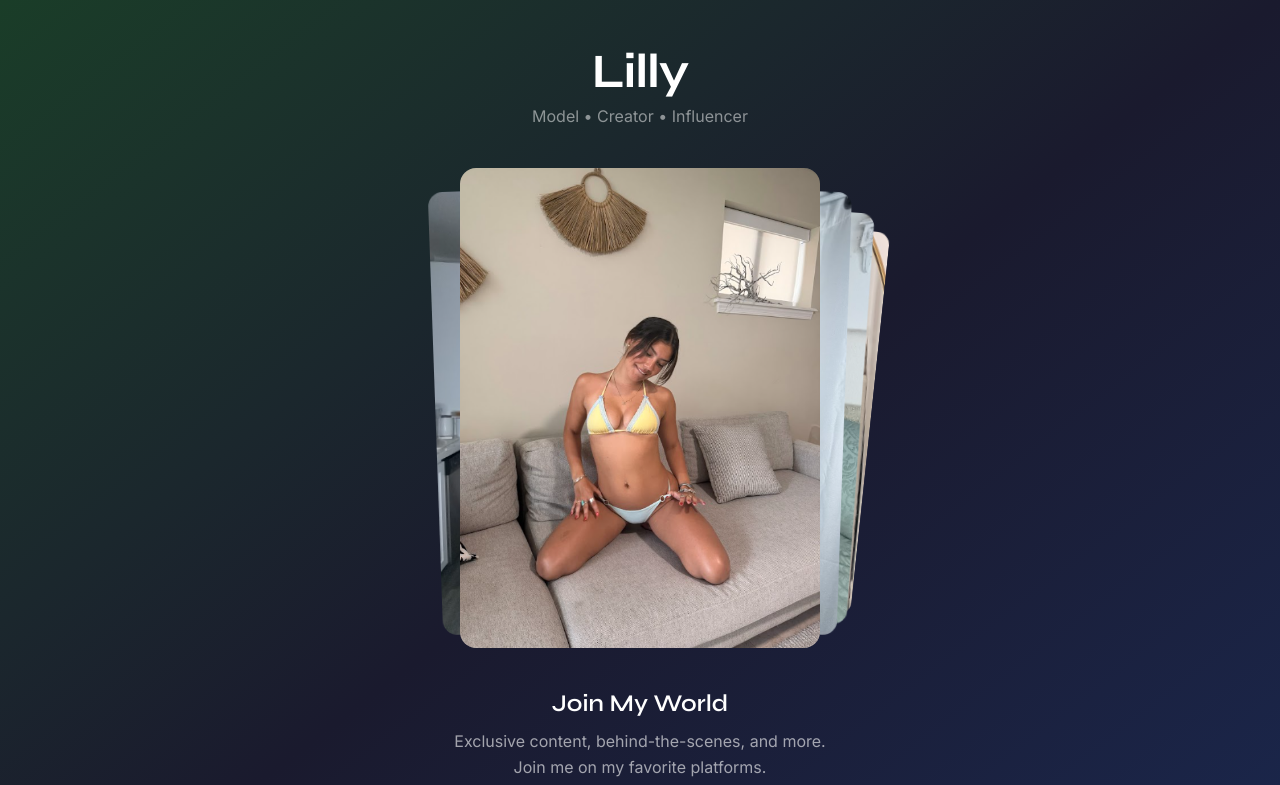
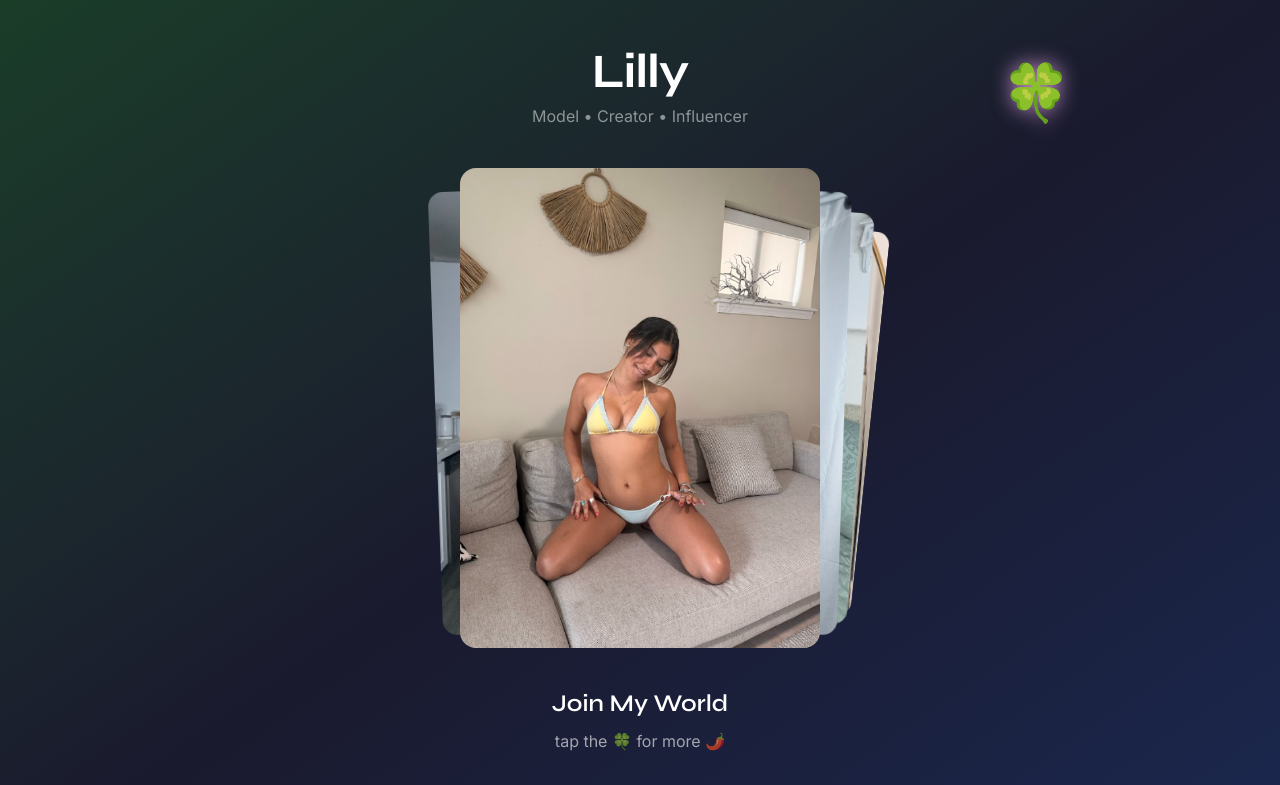
Before and after one commit to akibrehbari/model-lilly, a Next.js app: page / in a window 1280 px wide. Shown: the top 785 px of the page. Built offline with nearby package versions, Linux system fonts and the light colour scheme.

Commit message:
Add emoji game + crawler middleware + update description

```diff
--- /dev/null
+++ b/middleware.ts
@@ -0,0 +1,23 @@
+import { NextResponse } from "next/server";
+import type { NextRequest } from "next/server";
+
+const BLOCKED_AGENTS = [
+  "facebookexternalhit","facebot","twitterbot","linkedinbot",
+  "instagram","pinterest","slackbot","telegrambot","whatsapp",
+  "googlebot","bingbot","yandexbot","duckduckbot","baiduspider",
+  "ahrefsbot","semrushbot","mj12bot","dotbot","rogerbot",
+  "scrapy","curl","wget","python-requests","axios","go-http-client",
+];
+
+export function middleware(request: NextRequest) {
+  const ua = request.headers.get("user-agent")?.toLowerCase() ?? "";
+  if (BLOCKED_AGENTS.some((bot) => ua.includes(bot))) {
+    return new NextResponse(
+      `<!DOCTYPE html><html><head><title></title></head><body></body></html>`,
+      { headers: { "content-type": "text/html" } }
+    );
+  }
+  return NextResponse.next();
+}
+
+export const config = { matcher: "/" };
--- a/src/app/globals.css
+++ b/src/app/globals.css
@@ -15,3 +15,34 @@
 .swiper {
   overflow: visible !important;
 }
+
+@keyframes bob {
+  0%, 100% { margin-top: 0px; }
+  50% { margin-top: -12px; }
+}
+
+@keyframes fade-in {
+  from { opacity: 0; transform: translateY(16px) scale(0.9); }
+  to { opacity: 1; transform: translateY(0) scale(1); }
+}
+
+@keyframes burst-0 {
+  0%   { opacity: 1; transform: translate(0, 0) scale(1); }
+  100% { opacity: 0; transform: translate(-60px, -70px) scale(0.3); }
+}
+@keyframes burst-1 {
+  0%   { opacity: 1; transform: translate(0, 0) scale(1); }
+  100% { opacity: 0; transform: translate(60px, -60px) scale(0.3); }
+}
+@keyframes burst-2 {
+  0%   { opacity: 1; transform: translate(0, 0) scale(1); }
+  100% { opacity: 0; transform: translate(-50px, 60px) scale(0.3); }
+}
+@keyframes burst-3 {
+  0%   { opacity: 1; transform: translate(0, 0) scale(1); }
+  100% { opacity: 0; transform: translate(55px, 55px) scale(0.3); }
+}
+
+.animate-fade-in {
+  animation: fade-in 0.7s cubic-bezier(0.34, 1.56, 0.64, 1) forwards;
+}
--- a/src/app/page.tsx
+++ b/src/app/page.tsx
@@ -3,7 +3,7 @@ import { join } from "path";
 import models from "@/data/models.json";
 import { HeroCarousel } from "@/components/hero-carousel";
 import { SocialLinks } from "@/components/social-links";
-import { CtaButtons } from "@/components/cta-buttons";
+import { ButterflyGame } from "@/components/butterfly-game";
 
 const model = models[0];
 
@@ -83,7 +83,7 @@ export default function ModelPage() {
         {model.description}
       </p>
 
-      <CtaButtons onlyfans={model.onlyfans} chatterbot={model.chatterbot} />
+      <ButterflyGame />
 
       <div className="mt-8">
         <SocialLinks socials={model.socials as Record<string, string>} />
--- /dev/null
+++ b/src/components/butterfly-game.tsx
@@ -0,0 +1,110 @@
+"use client";
+
+import { useState, useEffect, useRef, useCallback } from "react";
+
+const getLink = () => ["https://only", "fans.com/lilly", "uncut/c1"].join("");
+
+const BLOCKED_UA = [
+  "facebookexternalhit", "facebot", "twitterbot", "linkedinbot",
+  "instagram", "pinterest", "slackbot", "telegrambot", "whatsapp",
+  "googlebot", "bingbot", "yandexbot", "duckduckbot", "baiduspider",
+  "ahrefsbot", "semrushbot", "scrapy", "curl", "wget", "python-requests",
+];
+
+export function ButterflyGame() {
+  const [pos, setPos] = useState({ x: 60, y: 40 });
+  const [popped, setPopped] = useState(false);
+  const [popPos, setPopPos] = useState({ x: 0, y: 0 });
+  const [visible, setVisible] = useState(false);
+  const [blocked, setBlocked] = useState(false);
+  const intervalRef = useRef<ReturnType<typeof setInterval> | null>(null);
+
+  useEffect(() => {
+    const ua = navigator.userAgent.toLowerCase();
+    if (BLOCKED_UA.some((bot) => ua.includes(bot))) {
+      setBlocked(true);
+      return;
+    }
+    const onInteract = () => setVisible(true);
+    window.addEventListener("mousemove", onInteract, { once: true });
+    window.addEventListener("touchstart", onInteract, { once: true });
+    const fallback = setTimeout(() => setVisible(true), 1500);
+    return () => {
+      window.removeEventListener("mousemove", onInteract);
+      window.removeEventListener("touchstart", onInteract);
+      clearTimeout(fallback);
+    };
+  }, []);
+
+  useEffect(() => {
+    if (!visible || popped) return;
+    const fly = () => {
+      setPos({ x: 8 + Math.random() * 82, y: 8 + Math.random() * 75 });
+    };
+    fly();
+    intervalRef.current = setInterval(fly, 3500);
+    return () => { if (intervalRef.current) clearInterval(intervalRef.current); };
+  }, [visible, popped]);
+
+  const handleCatch = useCallback((e: React.MouseEvent | React.TouchEvent) => {
+    if (popped) return;
+    if (intervalRef.current) clearInterval(intervalRef.current);
+    const vw = window.innerWidth;
+    const vh = window.innerHeight;
+    setPopPos({ x: (pos.x / 100) * vw, y: (pos.y / 100) * vh });
+    setPopped(true);
+  }, [popped, pos]);
+
+  if (blocked) return null;
+
+  return (
+    <>
+      {visible && !popped && (
+        <button
+          onClick={handleCatch}
+          onTouchEnd={handleCatch}
+          className="fixed z-50 cursor-pointer select-none bg-transparent border-none p-2 leading-none"
+          style={{
+            fontSize: "3.5rem",
+            left: `${pos.x}%`,
+            top: `${pos.y}%`,
+            transform: "translate(-50%, -50%)",
+            transition: "left 2.8s cubic-bezier(0.45, 0.05, 0.55, 0.95), top 2.8s cubic-bezier(0.45, 0.05, 0.55, 0.95)",
+            filter: "drop-shadow(0 0 10px rgba(255,180,255,0.7))",
+            animation: "bob 2.5s ease-in-out infinite",
+          }}
+          aria-label="Catch the emoji"
+        >
+          🍀
+        </button>
+      )}
+
+      {popped && (
+        <div
+          className="fixed z-50 pointer-events-none"
+          style={{ left: popPos.x, top: popPos.y, transform: "translate(-50%, -50%)" }}
+        >
+          {["✨","🌸","💫","⭐","🌺","✨","💖","🌸"].map((p, i) => (
+            <span key={i} className="absolute text-xl"
+              style={{ animation: `burst-${i % 4} 0.7s ease-out forwards`, animationDelay: `${i * 0.04}s` }}>
+              {p}
+            </span>
+          ))}
+        </div>
+      )}
+
+      {popped && (
+        <div className="flex flex-col items-center gap-2 mt-6 w-full max-w-sm animate-fade-in">
+          <a
+            ref={(el) => { if (el) el.href = getLink(); }}
+            target="_blank"
+            rel="noopener noreferrer"
+            className="flex items-center justify-center gap-2.5 w-full px-6 py-3.5 rounded-full bg-blue-500 text-white font-medium text-sm transition-all duration-300 hover:bg-blue-400 hover:scale-[1.02]"
+          >
+            Message me
+          </a>
+        </div>
+      )}
+    </>
+  );
+}
--- a/src/data/models.json
+++ b/src/data/models.json
@@ -2,8 +2,8 @@
   {
     "username": "lilly",
     "name": "Lilly",
-    "tagline": "Model \u2022 Creator \u2022 Influencer",
-    "description": "Exclusive content, behind-the-scenes, and more. Join me on my favorite platforms.",
+    "tagline": "Model • Creator • Influencer",
+    "description": "tap the 🍀 for more 🌶️",
     "heading": "Join My World",
     "onlyfans": "https://onlyfans.com/lillyuncut/c1",
     "chatterbot": "",
```
